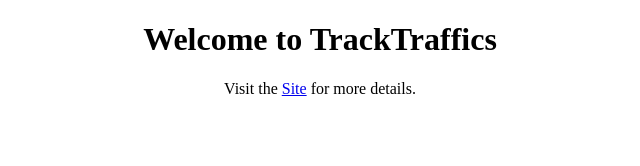
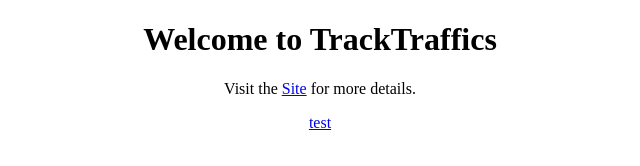
Before and after one commit to kiyaanmarketing/tracktraffics, a website: page public/index.html in a window 1280 px wide. Shown: the full height of the page, 320-960 px from the left. Drawn offline with Linux system fonts and the light colour scheme.

Commit message:
referrer check

```diff
--- a/public/index.html
+++ b/public/index.html
@@ -9,6 +9,7 @@
   <div style="text-align: center;">
   <h1>Welcome to TrackTraffics</h1>
   <p>Visit the <a href="https://kiyaanservices.com/">Site</a> for more details.</p>
+  <a href="https://aff.tracktraffics.com/affid/test">test</a>
 </div>
 </body>
 </html>
```
